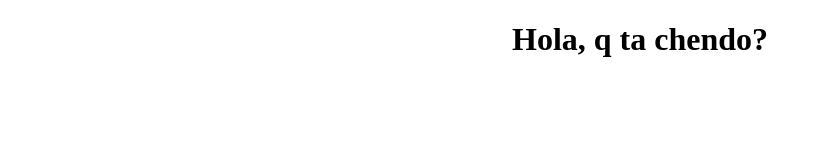
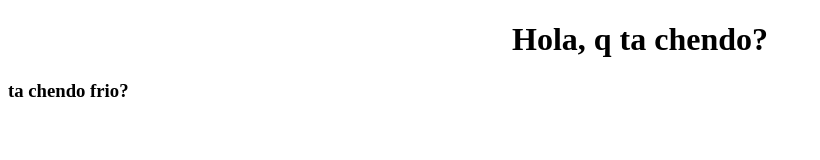
Before and after one commit to Lancelozt/Pagina_Web, a plain HTML site: page site/index.html in a window 1280 px wide. Shown: the whole page, without its empty margins (0-820 px from the left). Drawn offline with Linux system fonts and the light colour scheme.

Commit message:
add: index

```diff
--- a/site/index.html
+++ b/site/index.html
@@ -6,5 +6,6 @@
 </head>
 <body>
     <center><h1>Hola, q ta chendo?</h1></center>
+    <h3>ta chendo frio?</h3>
 </body>
 </html>
```
